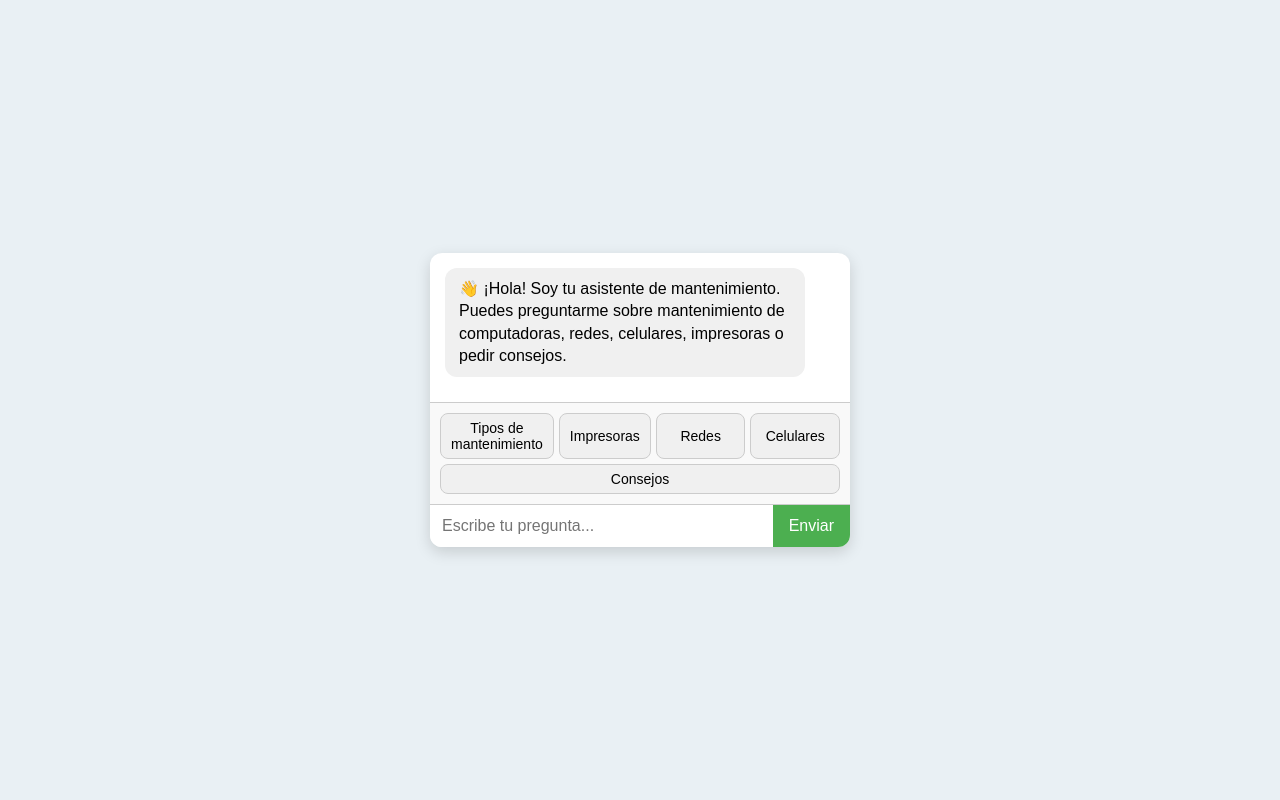
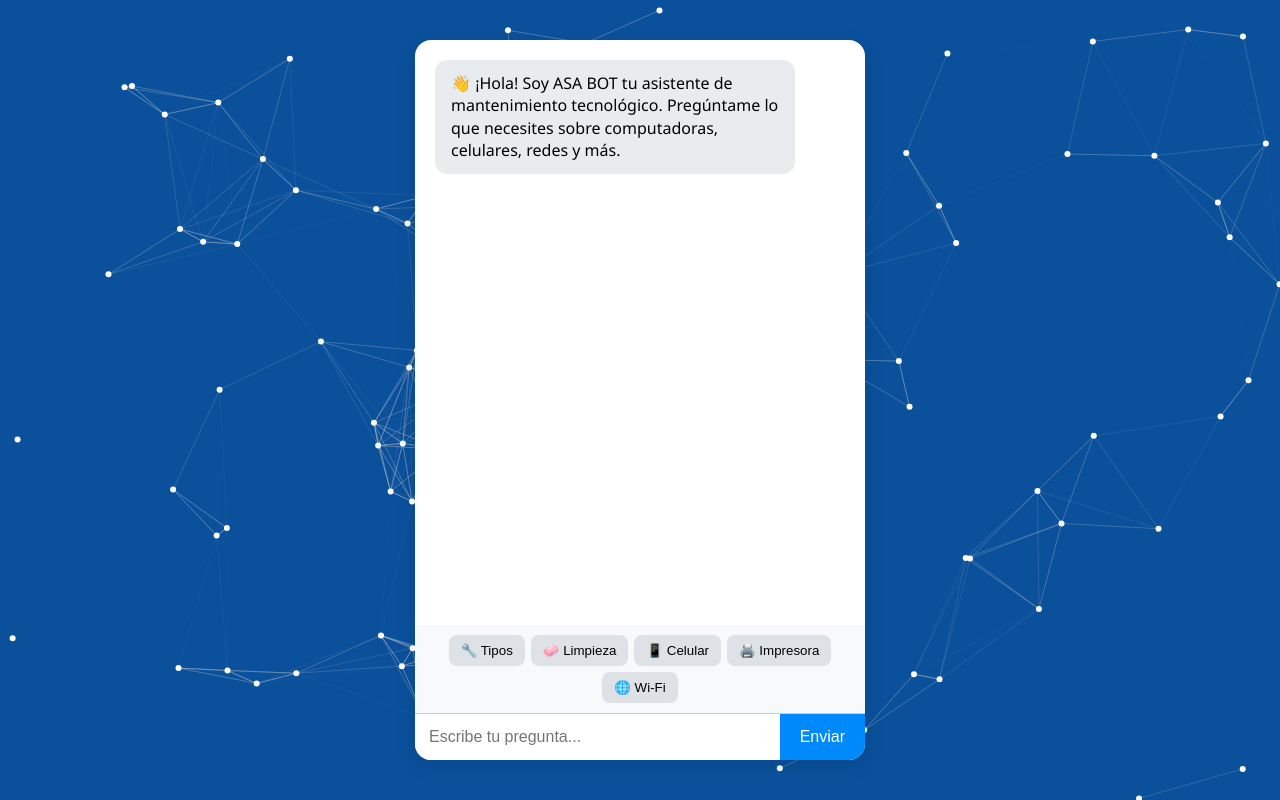
Before and after one commit to Asatechoficial/asatechoficial, a plain HTML site: page index.html in a window 1280 px wide. Drawn offline with nearby package versions, Linux system fonts and the light colour scheme.

Commit message:
Update index.html

```diff
--- a/index.html
+++ b/index.html
@@ -1,26 +1,35 @@
 <!DOCTYPE html>
 <html lang="es">
 <head>
-  <meta charset="UTF-8" />
-  <meta name="viewport" content="width=device-width, initial-scale=1.0"/>
-  <title>Chatbot de Mantenimiento</title>
+  <meta charset="UTF-8">
+  <title>ChatBot de Mantenimiento</title>
+  <meta name="viewport" content="width=device-width, initial-scale=1.0">
+  <script src="https://cdn.jsdelivr.net/npm/tsparticles@2/tsparticles.bundle.min.js"></script>
   <style>
-    body {
-      font-family: Arial, sans-serif;
-      background-color: #e9f0f4;
-      margin: 0;
+    body {margin: 0;
+      font-family: 'Segoe UI', sans-serif;
       display: flex;
       justify-content: center;
       align-items: center;
       height: 100vh;
     }
 
+    #tsparticles {
+  position: fixed;
+  top: 0;
+  left: 0;
+  width: 100%;
+  height: 100%;
+  z-index: -1;
+}
+
     .chat-container {
-      background-color: #ffffff;
-      width: 420px;
-      max-height: 700px;
-      border-radius: 12px;
-      box-shadow: 0 5px 15px rgba(0, 0, 0, 0.15);
+      width: 100%;
+      max-width: 450px;
+      height: 90vh;
+      background: white;
+      border-radius: 16px;
+      box-shadow: 0 5px 20px rgba(0,0,0,0.1);
       display: flex;
       flex-direction: column;
       overflow: hidden;
@@ -28,25 +37,25 @@
 
     .chat-box {
       flex: 1;
-      padding: 15px;
+      padding: 20px;
       overflow-y: auto;
     }
 
     .message {
-      margin-bottom: 10px;
-      padding: 10px 14px;
+      margin-bottom: 12px;
+      padding: 12px 16px;
       border-radius: 12px;
-      max-width: 85%;
+      max-width: 80%;
       line-height: 1.4;
     }
 
     .user-message {
-      background-color: #d1e7dd;
+      background: #d1e7dd;
       align-self: flex-end;
     }
 
     .bot-message {
-      background-color: #f0f0f0;
+      background: #e9ecef;
       align-self: flex-start;
     }
 
@@ -57,136 +66,259 @@
 
     .input-box input {
       flex: 1;
-      padding: 12px;
+      padding: 14px;
       border: none;
+      font-size: 16px;
       outline: none;
-      font-size: 16px;
     }
 
     .input-box button {
-      background-color: #4CAF50;
+      background-color: #0089fa;
       color: white;
       border: none;
-      padding: 12px 16px;
+      padding: 0 20px;
+      font-size: 16px;
       cursor: pointer;
-      font-size: 16px;
     }
 
     .input-box button:hover {
-      background-color: #45a049;
+      background-color: #0b48a5;
     }
 
     .quick-buttons {
       display: flex;
       flex-wrap: wrap;
-      gap: 5px;
+      gap: 6px;
       padding: 10px;
-      border-top: 1px solid #ccc;
-      background-color: #f9f9f9;
+      background: #f8f9fa;
+      justify-content: center;
     }
 
     .quick-buttons button {
-      flex: 1;
-      font-size: 14px;
-      padding: 6px 10px;
-      background-color: #f0f0f0;
-      border: 1px solid #ccc;
+      padding: 8px 12px;
+      border: none;
+      background: #dee2e6;
       border-radius: 8px;
       cursor: pointer;
     }
 
     .quick-buttons button:hover {
-      background-color: #d9ead3;
+      background: #c3e6cb;
     }
   </style>
 </head>
 <body>
+    <div id="tsparticles"></div>
   <div class="chat-container">
     <div class="chat-box" id="chatBox">
       <div class="bot-message message">
-        👋 ¡Hola! Soy tu asistente de mantenimiento. Puedes preguntarme sobre mantenimiento de computadoras, redes, celulares, impresoras o pedir consejos.
+        👋 ¡Hola! Soy ASA BOT tu asistente de mantenimiento tecnológico. Pregúntame lo que necesites sobre computadoras, celulares, redes y más.
       </div>
     </div>
 
     <div class="quick-buttons">
-      <button onclick="quickTopic('tipos de mantenimiento')">Tipos de mantenimiento</button>
-      <button onclick="quickTopic('impresoras')">Impresoras</button>
-      <button onclick="quickTopic('redes')">Redes</button>
-      <button onclick="quickTopic('celulares')">Celulares</button>
-      <button onclick="quickTopic('consejos')">Consejos</button>
+      <button onclick="quickTopic('tipos de mantenimiento')">🔧 Tipos</button>
+      <button onclick="quickTopic('limpieza de computadora')">🧼 Limpieza</button>
+      <button onclick="quickTopic('mantenimiento de celular')">📱 Celular</button>
+      <button onclick="quickTopic('impresora no imprime')">🖨️ Impresora</button>
+      <button onclick="quickTopic('wifi lento')">🌐 Wi-Fi</button>
     </div>
 
     <div class="input-box">
-      <input type="text" id="userInput" placeholder="Escribe tu pregunta..." />
+      <input type="text" id="userInput" placeholder="Escribe tu pregunta...">
       <button onclick="sendMessage()">Enviar</button>
     </div>
   </div>
 
   <script>
+const faqData = [
+  {
+    patterns: [/tipos.*mantenimiento/i],
+    response: `🔧 Tipos de Mantenimiento Tecnológico:
+
+1️⃣ Mantenimiento preventivo: acciones que se realizan antes de que surja un problema, como limpieza interna, revisión de cables, actualización de software, y cambio periódico de componentes que tienden a desgastarse.
+
+2️⃣ Mantenimiento correctivo: se lleva a cabo cuando ya se ha presentado una falla. Ejemplo: cambiar una batería dañada, formatear un sistema infectado o reemplazar una pieza rota.
+
+3️⃣ Mantenimiento predictivo: usa sensores o análisis de datos para anticiparse a posibles fallos. Es común en empresas grandes y ayuda a evitar tiempos muertos costosos.
+
+✅ Aplicar estos tipos adecuadamente prolonga la vida útil de los equipos.`
+  },
+  {
+    patterns: [/cada cuánto.*limpiar/i, /frecuencia.*limpieza/i, /limpieza.*computadora/i],
+    response: `🧽 ¿Cada cuánto limpiar tu computadora o laptop?
+
+- 💻 Si usas tu computadora a diario: cada 3 meses.
+- 🐶 Si tienes mascotas o mucho polvo: cada 1 a 2 meses.
+
+Pasos recomendados:
+- Apaga y desconecta el equipo.
+- Usa aire comprimido para los ventiladores, teclado y puertos.
+- Limpia la pantalla con paño de microfibra y líquido especial para pantallas.
+- Si tienes conocimientos técnicos, abre la torre/laptop y limpia el polvo interno.
+
+⚠️ ¡No uses agua ni alcohol directamente! Y evita usar la aspiradora sobre componentes electrónicos.`
+  },
+  {
+    patterns: [/celular/i, /mantenimiento.*teléfono/i],
+    response: `📱 Mantenimiento básico para celulares:
+
+✅ Físico:
+- Limpia el puerto de carga con un cepillo pequeño y seco.
+- Usa fundas y protectores de pantalla.
+- No expongas el teléfono a calor excesivo ni humedad.
+
+✅ Interno:
+- Borra apps que no uses.
+- Limpia caché y archivos basura.
+- Reinicia el dispositivo al menos una vez por semana.
+- Actualiza el sistema operativo y las apps.
+
+🔋 Consejo: Evita cargarlo toda la noche y no lo uses mientras se carga, para preservar la batería.`
+  },
+  {
+    patterns: [/impresora/i, /no imprime/i],
+    response: `🖨️ Solución a problemas comunes de impresoras:
+
+✅ Verifica lo siguiente:
+- Que el cable USB esté conectado correctamente o que la red Wi-Fi funcione.
+- Que los cartuchos estén bien colocados y tengan tinta o tóner.
+- Que no haya atascos de papel (abre la tapa y revisa).
+
+🔧 Usa la opción de "Limpieza de cabezales" si imprime líneas o manchas.
+
+📥 Reinstala el controlador desde el sitio web del fabricante si el sistema no la reconoce.`
+  },
+  {
+    patterns: [/wifi/i, /internet.*lento/i],
+    response: `🌐 ¿Internet lento? Aquí tienes consejos:
+
+📡 Optimiza tu Wi-Fi:
+- Coloca el router en un punto alto y central de la casa.
+- Evita obstáculos como paredes o muebles pesados.
+- Aleja el router de microondas, teléfonos inalámbricos u otros dispositivos que generen interferencia.
+
+🔐 Seguridad:
+- Usa una contraseña fuerte para evitar que intrusos usen tu red.
+
+📱 Reinicia tu router cada semana para mejorar el rendimiento y liberar memoria.
+
+⚙️ Velocidad por cable: Si necesitas mejor rendimiento, conecta el equipo por Ethernet.`
+  },
+  {
+    patterns: [/consejos/i, /recomendaciones/i],
+    response: `🛠️ Consejos generales de mantenimiento tecnológico:
+
+🔋 Cuida la batería:
+- No dejes cargando tus dispositivos toda la noche.
+- Evita temperaturas extremas.
+
+💾 Realiza copias de seguridad:
+- Usa la nube o un disco externo para guardar tus archivos importantes.
+
+🧼 Limpieza:
+- Limpia puertos, pantallas y teclados regularmente.
+- Usa fundas y protectores para tus dispositivos.
+
+🔍 Seguridad:
+- Mantén actualizado tu antivirus.
+- No abras correos o enlaces sospechosos.
+- Revisa que tus apps y sistemas estén actualizados.
+
+⚙️ Software:
+- Desinstala lo que no uses.
+- Borra el caché del navegador y de las apps.
+- Reinicia tus equipos al menos 1 vez por semana para liberar memoria.`
+  },
+  {
+    patterns: [/hola/i, /buenas/i],
+    response: `👋 ¡Hola! Estoy aquí para ayudarte con dudas sobre:
+- Computadoras, laptops y celulares
+- Problemas con redes Wi-Fi o impresoras
+- Consejos para mejorar el rendimiento de tus dispositivos
+
+Escríbeme tu pregunta para comenzar.`
+  }
+];
+
+
     function sendMessage() {
-      const input = document.getElementById('userInput');
+      const input = document.getElementById("userInput");
       const message = input.value.trim();
-      if (message === "") return;
+      if (!message) return;
 
-      addMessage(message, 'user');
-      respond(message);
+      addMessage(message, "user");
+      respondToMessage(message);
       input.value = "";
     }
 
     function quickTopic(text) {
-      document.getElementById('userInput').value = text;
+      document.getElementById("userInput").value = text;
       sendMessage();
     }
 
     function addMessage(text, sender) {
-      const chatBox = document.getElementById('chatBox');
-      const messageDiv = document.createElement('div');
-      messageDiv.className = `${sender}-message message`;
-      messageDiv.textContent = text;
-      chatBox.appendChild(messageDiv);
+      const chatBox = document.getElementById("chatBox");
+      const msg = document.createElement("div");
+      msg.className = `${sender}-message message`;
+      msg.textContent = text;
+      chatBox.appendChild(msg);
       chatBox.scrollTop = chatBox.scrollHeight;
     }
 
-    function respond(userMessage) {
-      const msg = userMessage.toLowerCase();
-      let response = "⚠️ Lo siento, no entendí tu pregunta. Prueba con: mantenimiento de redes, impresoras, consejos, etc.";
+    function respondToMessage(message) {
+      const lower = message.toLowerCase();
+      let found = false;
 
-      if (msg.includes("tipos de mantenimiento")) {
-        response = `🔧 Tipos de mantenimiento tecnológico:
-1️⃣ **Preventivo**: Limpieza, actualizaciones, revisión de fallos.
-2️⃣ **Correctivo**: Reparación tras una falla.
-3️⃣ **Predictivo**: Uso de herramientas para anticipar problemas.`;
-      } else if (msg.includes("impresora")) {
-        response = `🖨️ Mantenimiento de impresoras:
-- Limpia los rodillos y cabezales con productos adecuados.
-- Usa cartuchos originales o de buena calidad.
-- Evita dejarla sin usar mucho tiempo (la tinta se seca).
-- Revisa el software y controladores.`;
-      } else if (msg.includes("redes")) {
-        response = `🌐 Mantenimiento de redes:
-- Verifica cables y conectores.
-- Actualiza el firmware del router.
-- Cambia contraseñas regularmente.
-- Usa herramientas para detectar puntos débiles o lentitud.`;
-      } else if (msg.includes("celular") || msg.includes("móvil")) {
-        response = `📱 Mantenimiento de celulares:
-- Limpia puertos de carga con cuidado.
-- No instales apps de fuentes desconocidas.
-- Libera espacio eliminando caché y apps no usadas.
-- Usa fundas protectoras y protege la batería.`;
-      } else if (msg.includes("consejos")) {
-        response = `✅ Consejos de mantenimiento general:
-- 🧼 Limpia tu equipo cada 3 meses.
-- 🔄 Actualiza sistema y drivers regularmente.
-- 🔋 Evita sobrecalentamientos.
-- 💾 Haz copias de seguridad.
-- ⚠️ No ignores mensajes de error.`;
-      } else if (msg.includes("hola") || msg.includes("buenos días") || msg.includes("buenas tardes")) {
-        response = "👋 ¡Hola! ¿Te gustaría saber sobre tipos de mantenimiento, consejos o cómo cuidar tus dispositivos?";
+      for (const entry of faqData) {
+        for (const pattern of entry.patterns) {
+          if (pattern.test(lower)) {
+            setTimeout(() => addMessage(entry.response, "bot"), 500);
+            found = true;
+            break;
+          }
+        }
+        if (found) break;
       }
 
-      setTimeout(() => addMessage(response, 'bot'), 500);
+      if (!found) {
+        setTimeout(() => addMessage("🤔 Lo siento, aún no tengo información sobre eso. Intenta preguntarme sobre mantenimiento, limpieza, redes o consejos.", "bot"), 500);
+      }
     }
+
+    tsParticles.load("tsparticles", {
+  particles: {
+    number: {
+      value: 100,
+    },
+    size: {
+      value: 3,
+    },
+    move: {
+      enable: true,
+      speed: 2
+    },
+    links: {
+      enable: true,
+      distance: 150,
+      color: "#cccccc",
+      opacity: 0.4,
+      width: 1
+    }
+  },
+  interactivity: {
+    events: {
+      onhover: {
+        enable: true,
+        mode: "repulse"
+      }
+    }
+  },
+  background: {
+    color: "#0a509b"
+  }
+});
+
   </script>
 </body>
 </html>
```
